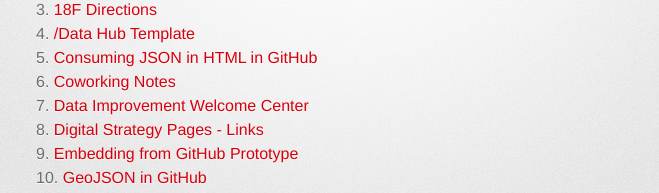
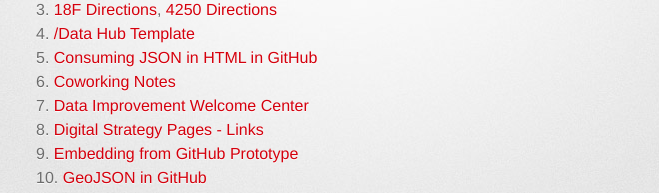
Before and after one commit to GSA/Open-Data-Collaboration-Sandbox, a Jekyll site: the page built from index.md, in a window 1280 px wide. Shown: the part 320-513 px from the top of the page, without its empty margins (297-956 px from the left). Built offline with Jekyll 4.4.1, drawn with Linux system fonts in a browser that asks for light colours; some web fonts are replaced.

Commit message:
adding 4250 link

```diff
--- a/index.md
+++ b/index.md
@@ -9,7 +9,7 @@
 
 1. **[Combined API Index](https://18f.github.io/API-All-the-X)**
 1. **[Collaboration Needs](http://gsa.github.io/Open-Data-Collaboration-Sandbox/collaboration)**
-1. [18F Directions](http://gsa.github.io/Open-Data-Collaboration-Sandbox/18f_directions)
+1. [18F Directions](http://gsa.github.io/Open-Data-Collaboration-Sandbox/18f_directions), [4250 Directions](http://gsa.github.io/Open-Data-Collaboration-Sandbox/18f_directions_4250)
 1. [/Data Hub Template](http://gsa.github.io/Open-Data-Collaboration-Sandbox/data-hub-template)
 1. [Consuming JSON in HTML in GitHub](http://graybrooks.com/mustache-test-1/)
 1. [Coworking Notes](https://github.com/18F/Digital_Coworking)
```
